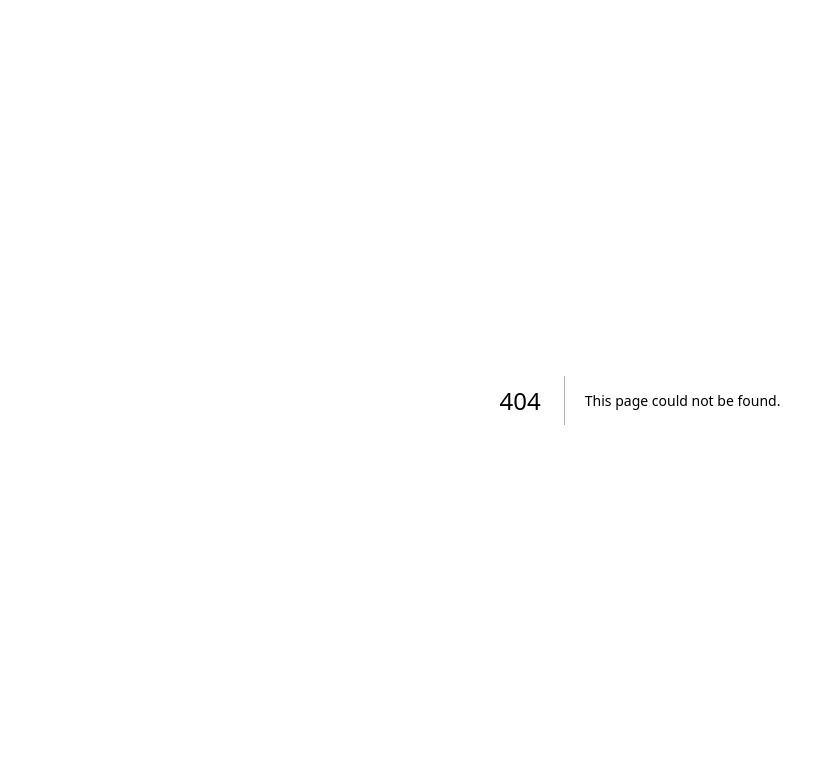
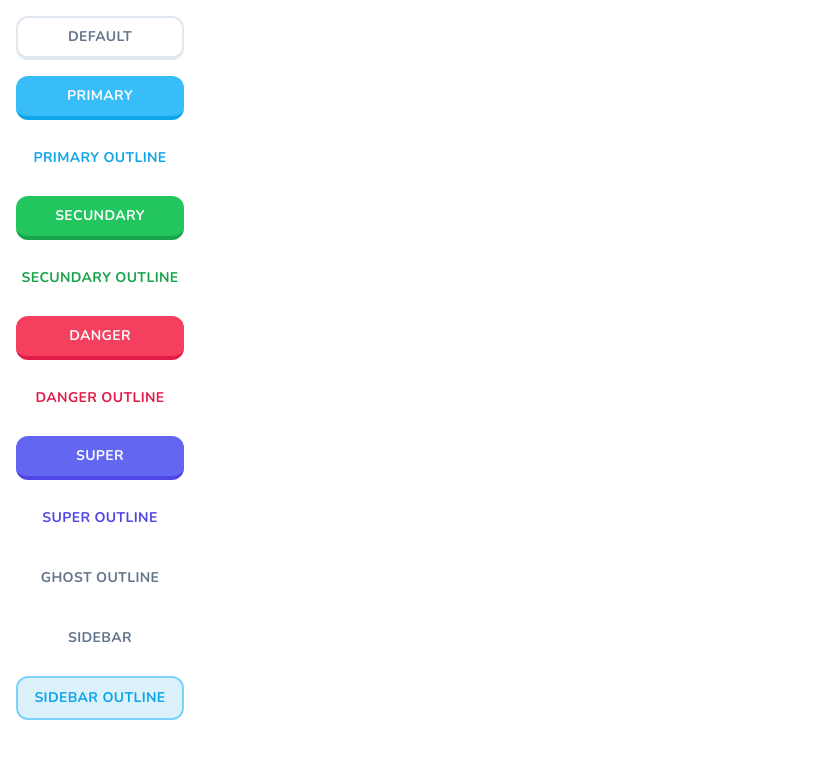
Before and after one commit to feijaoguida/lms, a Next.js app in the folder front/: page /buttons in a window 1280 px wide. Before the commit this address had no page. Shown: the top 758 px of the page, without its empty margins (0-827 px from the left). Built offline with nearby package versions, Linux system fonts and the light colour scheme.

Commit message:
feat: buttons components

```diff
--- /dev/null
+++ b/front/app/buttons/page.tsx
@@ -0,0 +1,46 @@
+import { Button } from "@/components/ui/button"
+
+const ButtonPage = () => {
+  return (
+    <div className="p-4 space-y-4 flex flex-col max-w-[200px]">
+      <Button>
+        Default
+      </Button>
+      <Button variant={"primary"}>
+        Primary
+      </Button>
+      <Button variant={"primaryOutline"}>
+        Primary outline
+      </Button>
+      <Button variant={"secundary"}>
+        secundary
+      </Button>
+      <Button variant={"secundaryOutline"}>
+        secundary outline
+      </Button>
+      <Button variant={"danger"}>
+        danger
+      </Button>
+      <Button variant={"dangerOutline"}>
+        danger outline
+      </Button>
+      <Button variant={"super"}>
+        super
+      </Button>
+      <Button variant={"superOutline"}>
+        super outline
+      </Button>
+      <Button variant={"ghost"}>
+        ghost outline
+      </Button>
+      <Button variant={"sidebar"}>
+        sidebar
+      </Button>
+      <Button variant={"sidebarOutline"}>
+        sidebar outline
+      </Button>
+    </div>
+  )
+}
+
+export default ButtonPage
--- a/front/components/ui/button.tsx
+++ b/front/components/ui/button.tsx
@@ -5,25 +5,30 @@ import { cva, type VariantProps } from "class-variance-authority"
 import { cn } from "@/lib/utils"
 
 const buttonVariants = cva(
-  "inline-flex items-center justify-center whitespace-nowrap rounded-md text-sm font-medium ring-offset-background transition-colors focus-visible:outline-none focus-visible:ring-2 focus-visible:ring-ring focus-visible:ring-offset-2 disabled:pointer-events-none disabled:opacity-50",
+  "inline-flex items-center justify-center whitespace-nowrap rounded-xl text-sm font-bold ring-offset-background transition-colors focus-visible:outline-none focus-visible:ring-2 focus-visible:ring-ring focus-visible:ring-offset-2 disabled:pointer-events-none disabled:opacity-50 uppercase tracking-wide",
   {
     variants: {
       variant: {
-        default: "bg-primary text-primary-foreground hover:bg-primary/90",
-        destructive:
-          "bg-destructive text-destructive-foreground hover:bg-destructive/90",
-        outline:
-          "border border-input bg-background hover:bg-accent hover:text-accent-foreground",
-        secondary:
-          "bg-secondary text-secondary-foreground hover:bg-secondary/80",
-        ghost: "hover:bg-accent hover:text-accent-foreground",
-        link: "text-primary underline-offset-4 hover:underline",
+        default: "bg-white text-black border-slate-200 border-2 border-b-[4px] active:border-b-2 hover:bg-slate-100 text-slate-500",
+        primary: "bg-sky-400 text-primary-foreground hover:bg-sky-400/90 border-sky-500 border-b-4 active:border-b-0",
+        primaryOutline: "bg-white text-sky-500 hover:bg-slate-10",
+        secundary: "bg-green-500 text-primary-foreground hover:bg-green-500/90 border-green-600 border-b-4 active:border-b-0",
+        secundaryOutline: "bg-white text-green-600 hover:bg-slate-10",
+        danger: "bg-rose-500 text-primary-foreground hover:bg-rose-500/90 border-rose-600 border-b-4 active:border-b-0",
+        dangerOutline: "bg-white text-rose-600 hover:bg-slate-10",
+        super: "bg-indigo-500 text-primary-foreground hover:bg-indigo-500/90 border-indigo-600 border-b-4 active:border-b-0",
+        superOutline: "bg-white text-indigo-600 hover:bg-slate-10",
+        ghost: "bg-transparent text-slate-500 border-transparent border-0 hover:bg-slate-100",
+        sidebar: "bg-transparent text-slate-500 border-2 border-transparent hover:bg-slate-100 transition-100",
+        sidebarOutline: "bg-sky-500/15 text-sky-500 border-sky-300 border-2 hover:bg-sky-500/20 transition-none",
+
       },
       size: {
-        default: "h-10 px-4 py-2",
-        sm: "h-9 rounded-md px-3",
-        lg: "h-11 rounded-md px-8",
+        default: "h-11 px-4 py-2",
+        sm: "h-9  px-3",
+        lg: "h-12 px-8",
         icon: "h-10 w-10",
+        rounded: "rounded-full"
       },
     },
     defaultVariants: {
```
Also changed, not shown: front/app/(marketing)/layout.tsx (added), front/app/(marketing)/page.tsx (renamed from front/app/page.tsx).
